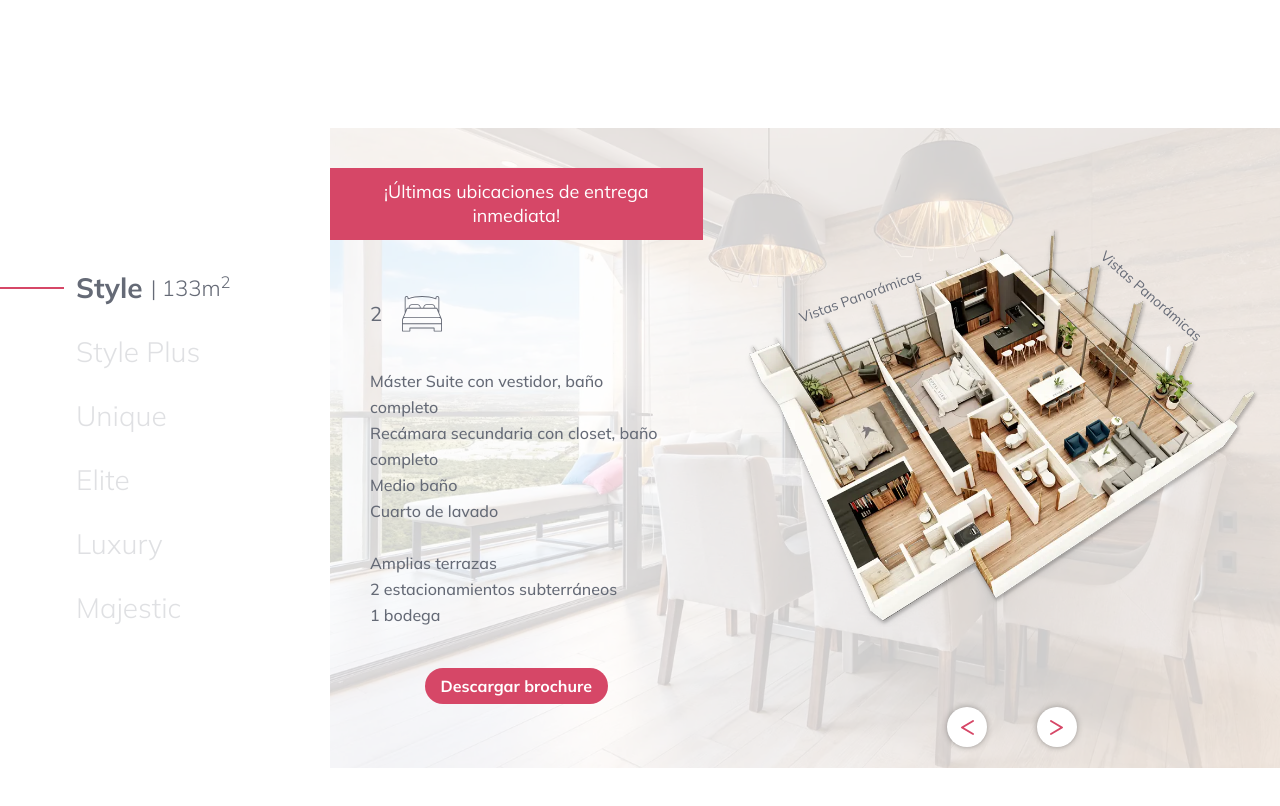
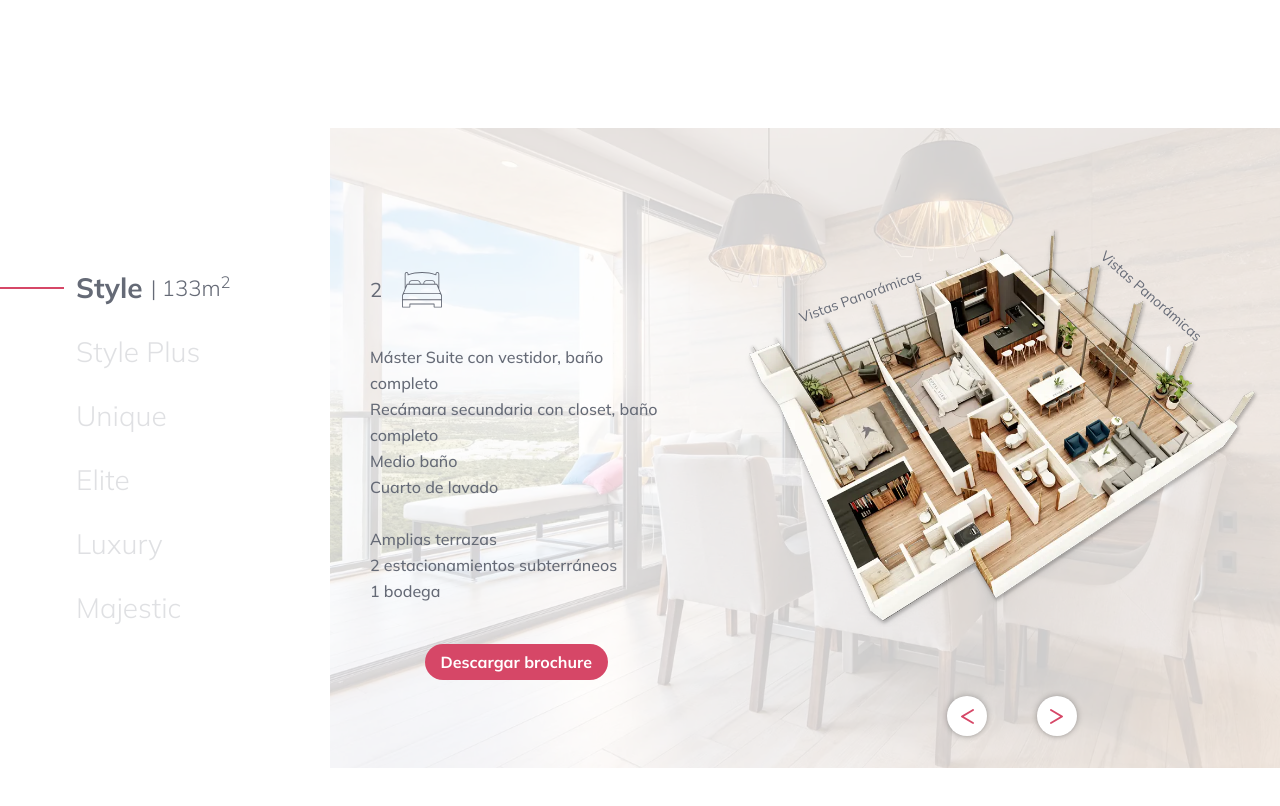
Before and after one commit to AbrahamDevarana/royalview_next, a Next.js app: page /modelos in a window 1280 px wide. Shown: the part 1220-2026 px from the top of the page. Built offline with nearby package versions, Linux system fonts and the light colour scheme.

Commit message:
Ajustes Previos a Lanzamiento

```diff
--- a/components/BannerSiguenos.jsx
+++ b/components/BannerSiguenos.jsx
@@ -35,7 +35,7 @@ export default function BannerSiguenos() {
                                     />
                             </a>
                         </div>
-                        <div className="col-span-1">
+                        <div className="col-span-1 hidden">
                             <a  target="_blank" rel="noreferrer"
                                 className="bg-royal-pink rounded-full w-[50px] h-[50px] justify-center items-center mx-auto flex hover:opacity-40 transition-all duration-200 ease-in-out"
                                 href=""
@@ -48,7 +48,7 @@ export default function BannerSiguenos() {
                                     />
                             </a>
                         </div>
-                        <div className="col-span-1">
+                        <div className="col-span-1 hidden">
                             <a  target="_blank" rel="noreferrer"
                                 className="bg-royal-pink rounded-full w-[50px] h-[50px] justify-center items-center mx-auto flex hover:opacity-40 transition-all duration-200 ease-in-out"
                                 href=""
--- a/components/BannerVisitanos.jsx
+++ b/components/BannerVisitanos.jsx
@@ -39,7 +39,7 @@ const BannerVisitanos = ({text, wsp }) => {
                         </Link>
                     </div>
                     <div className="mr-[80px]">
-                        <Link href="https://ul.waze.com/ul?ll=20.65965990%2C-100.31656190&navigate=yes&utm_campaign=default&utm_source=waze_website&utm_medium=lm_share_location" passHref>
+                        <Link href="https://ul.waze.com/ul?place=ChIJywNLPDpX04URHZbTxj-wP50&ll=20.67125480%2C-100.33704070&navigate=yes&utm_campaign=default&utm_source=waze_website&utm_medium=lm_share_location" passHref>
                         <a  title="Waze" rel="noopener noreferrer" target="_blank" className="hover:opacity-40 transition-all duration-200 ease-in-out">
                             <Image
                                 src="/assets/img/general/Waze.svg"
--- a/components/Form.jsx
+++ b/components/Form.jsx
@@ -94,7 +94,7 @@ export default function Form() {
     return(
         <>
         <form className="py-20 px-5 m-auto w-full" onSubmit={handleSubmit} onChange={handleChange}>
-            <h2 className={`text-white text-center py-6 text-4xl`}>¡Contáctanos, será un placer atenderte!</h2>
+            <h2 className={`text-white text-center py-6 text-4xl font-light`}>¡Contáctanos, será un placer atenderte!</h2>
             <div className="max-w-md mx-auto">
                 <input type="text" name="nombre" defaultValue={nombre} className="font-mulish placeholder:text-gray-400 text-white border-0 border-b-2 block w-full bg-transparent my-5 py-1 focus-visible:outline-none"  placeholder="Nombre"/>
                 <input type="tel" name="telefono" defaultValue={telefono} className="font-mulish placeholder:text-gray-400 text-white border-0 border-b-2 block w-full bg-transparent my-5 py-1 focus-visible:outline-none"  placeholder="Teléfono"/>
--- a/components/sliders/Modelos.jsx
+++ b/components/sliders/Modelos.jsx
@@ -62,8 +62,8 @@ export default function ModelosSlider() {
                                 <div className="relative w-full h-full my-auto bg-white bg-opacity-80">
                                     <div className="grid grid-cols-12 gap-x-10 h-full">
                                         <div className='col-span-12 lg:col-span-5 lg:h-auto h-[520px]'>
-                                            <div className='bg-royal-pink my-10 p-3'>
-                                                <p className='text-white text-center'> ¡Últimas ubicaciones de entrega inmediata! </p>
+                                            <div className='my-10 p-3'>
+                                                <p className='text-white text-center invisible'> - </p>
                                             </div>
                                             <div className='inline-flex items-center px-10 py-4 xl:text-[28px] text-2xl'>
                                                 <p className='text-xl pr-5'>2</p>
@@ -183,8 +183,10 @@ export default function ModelosSlider() {
                                 <div className="relative w-full h-full my-auto bg-white bg-opacity-80">
                                     <div className="grid grid-cols-12 gap-x-10 h-full">
                                         <div className='col-span-12 lg:col-span-5 lg:h-auto h-[520px]'>
-                                            <div className='bg-royal-pink my-10 p-3'>
-                                                <p className='text-white text-center'> ¡Últimas ubicaciones de entrega inmediata! </p>
+                                            <div className="flex">
+                                                <div className='bg-royal-pink my-10 py-3 px-[60px]'>
+                                                    <p className='text-white text-center'> ¡Disponibilidad Limitada! </p>
+                                                </div>
                                             </div>
                                             <div className='inline-flex items-center px-10 py-4 xl:text-[28px] text-2xl'>
                                                 <p className='text-xl pr-5'>2</p>
@@ -242,8 +244,8 @@ export default function ModelosSlider() {
                                 <div className="relative w-full h-full my-auto bg-white bg-opacity-80">
                                     <div className="grid grid-cols-12 gap-x-10 h-full">
                                         <div className='col-span-12 lg:col-span-5 lg:h-auto h-[520px]'>
-                                            <div className='bg-royal-pink my-10 p-3'>
-                                                <p className='text-white text-center'> ¡Últimas ubicaciones de entrega inmediata! </p>
+                                            <div className='my-10 p-3'>
+                                                <p className='text-white text-center invisible'> - </p>
                                             </div>
                                             <div className='inline-flex items-center px-10 py-4 xl:text-[28px] text-2xl'>
                                                 <p className='text-xl pr-5'>3</p>
@@ -309,8 +311,8 @@ export default function ModelosSlider() {
                                 <div className="relative w-full h-full my-auto bg-white bg-opacity-80">
                                     <div className="grid grid-cols-12 gap-x-10 h-full">
                                         <div className='col-span-12 lg:col-span-5 lg:h-auto h-[520px]'>
-                                            <div className='bg-royal-pink my-10 p-3'>
-                                                <p className='text-white text-center'> ¡Últimas ubicaciones de entrega inmediata! </p>
+                                            <div className=' my-10 p-3'>
+                                                <p className='text-white text-center invisible'> - </p>
                                             </div>
                                             <div className='inline-flex items-center px-10 py-4 xl:text-[28px] text-2xl'>
                                                 <p className='text-xl pr-5'>4</p>
@@ -373,8 +375,10 @@ export default function ModelosSlider() {
                                 <div className="relative w-full h-full my-auto bg-white bg-opacity-80">
                                     <div className="grid grid-cols-12 gap-x-10 h-full">
                                         <div className='col-span-12 lg:col-span-5 lg:h-auto h-[520px]'>
-                                            <div className='bg-royal-pink my-10 p-3'>
-                                                <p className='text-white text-center'> ¡Últimas ubicaciones de entrega inmediata! </p>
+                                            <div className="flex">
+                                                <div className='bg-royal-pink my-10 py-3 px-[40px]'>
+                                                    <p className='text-white text-center'> ¡Últimas ubicaciones! </p>
+                                                </div>
                                             </div>
                                             <div className='inline-flex items-center px-10 py-4 xl:text-[28px] text-2xl'>
                                                 <p className='text-xl pr-5'>4</p>
--- a/pages/modelos.jsx
+++ b/pages/modelos.jsx
@@ -12,6 +12,7 @@ import Modelos_FCSlider from "../components/sliders/Modelos_FC";
 import Aos from "aos";
 import "aos/dist/aos.css";
 import BannerVisitanos from "../components/BannerVisitanos";
+import BrochureModal from "../components/modals/Brochure";
 
 export default function Modelos() {
 
@@ -23,6 +24,8 @@ export default function Modelos() {
     }, [])
 
     const [isCtaOpen, setIsCtaOpen] = useState(false);
+    const [isModalOpen, setIsModalOpen] = useState(false);
+
     const showModal = (target) => {
         if(target === 'brochure'){
             const isRegistered  = checkLocalKey('brochure')
@@ -108,6 +111,7 @@ export default function Modelos() {
         <BannerVisitanos text={'<h2 class="lg:text-3xl text-2xl text-center"> ¡Visítanos en Zibatá, sección Acantha! </h2>'} />
 
         <CtaModal isCtaOpen={isCtaOpen} setIsCtaOpen={setIsCtaOpen}/>
+        <BrochureModal isModalOpen={isModalOpen} setIsModalOpen={setIsModalOpen}/>
         </>
     )
 };
```
Also changed, not shown: components/modals/Brochure.jsx (+7 -7 lines), components/modals/CTA.jsx (+4 -4 lines).
